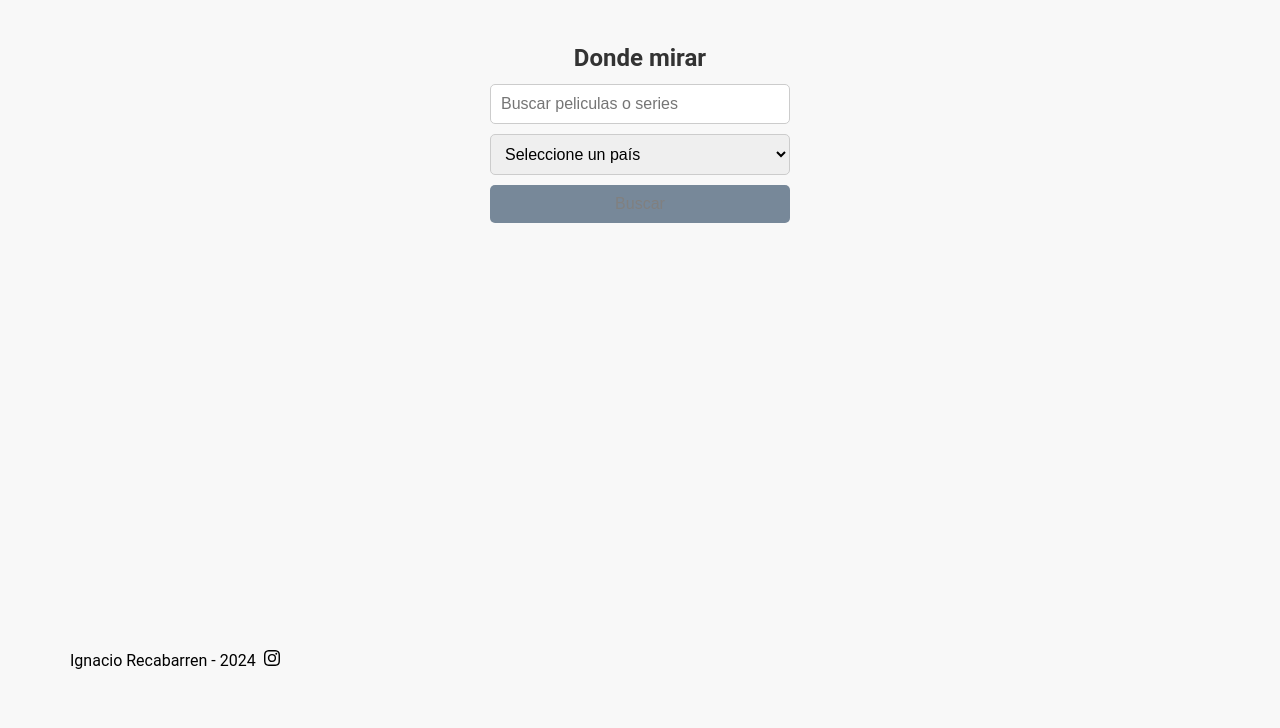
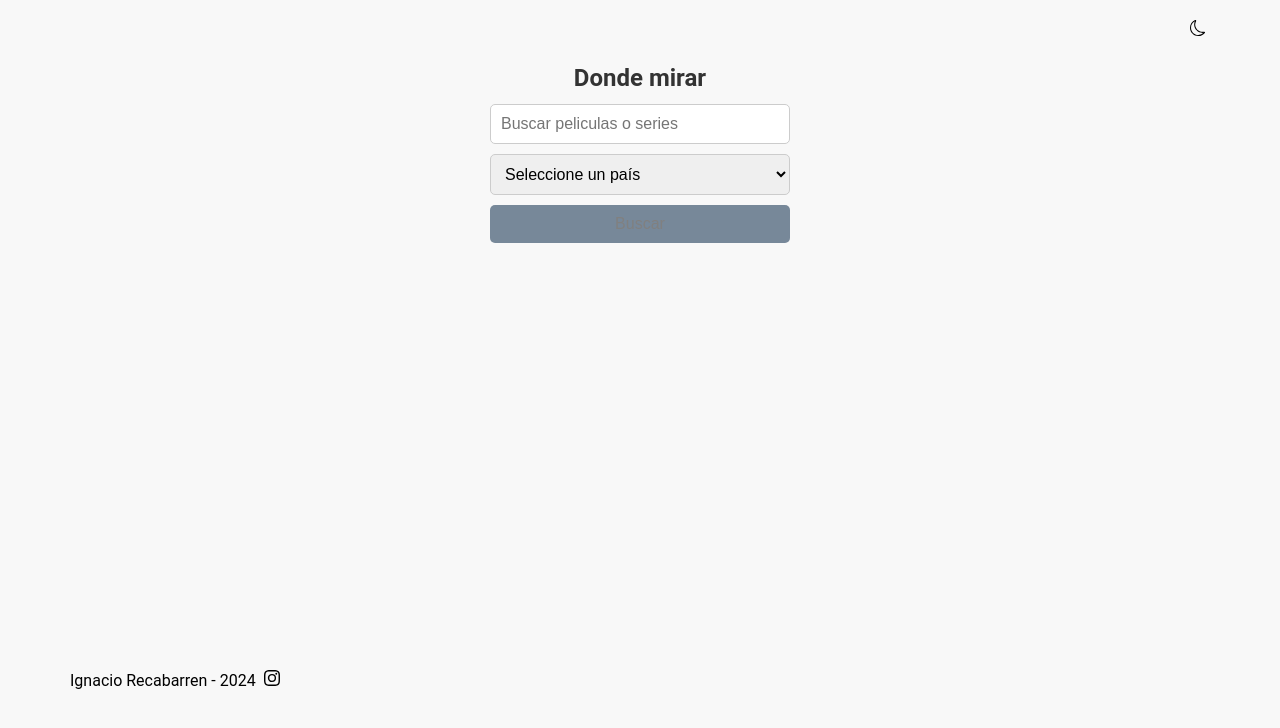
Before and after one commit to nachoreca/dondemirar, an Angular app: page / in a window 1280 px wide. Shown: the top 728 px of the page. Built offline with nearby package versions, Linux system fonts and the light colour scheme.

Commit message:
Dark mode added

```diff
--- a/src/app/app.component.css
+++ b/src/app/app.component.css
@@ -221,3 +221,7 @@ select,
     }
   }
 }
+
+.dark-mode-icon {
+  margin-left: 90%;
+}
--- a/src/app/app.component.html
+++ b/src/app/app.component.html
@@ -1,4 +1,14 @@
 <div class="container">
+  <div class="dark-mode-settings" *ngIf="darkMode">
+    <svg xmlns="http://www.w3.org/2000/svg" width="16" height="16" fill="white" class="bi bi-moon dark-mode-icon" viewBox="0 0 16 16" (click)="toggleDarkMode(false)">
+      <path d="M6 .278a.77.77 0 0 1 .08.858 7.2 7.2 0 0 0-.878 3.46c0 4.021 3.278 7.277 7.318 7.277q.792-.001 1.533-.16a.79.79 0 0 1 .81.316.73.73 0 0 1-.031.893A8.35 8.35 0 0 1 8.344 16C3.734 16 0 12.286 0 7.71 0 4.266 2.114 1.312 5.124.06A.75.75 0 0 1 6 .278M4.858 1.311A7.27 7.27 0 0 0 1.025 7.71c0 4.02 3.279 7.276 7.319 7.276a7.32 7.32 0 0 0 5.205-2.162q-.506.063-1.029.063c-4.61 0-8.343-3.714-8.343-8.29 0-1.167.242-2.278.681-3.286"/>
+    </svg>
+  </div>
+  <div class="dark-mode-settings" *ngIf="!darkMode">
+    <svg xmlns="http://www.w3.org/2000/svg" width="16" height="16" fill="black" class="bi bi-moon dark-mode-icon" viewBox="0 0 16 16" (click)="toggleDarkMode(true)">
+      <path d="M6 .278a.77.77 0 0 1 .08.858 7.2 7.2 0 0 0-.878 3.46c0 4.021 3.278 7.277 7.318 7.277q.792-.001 1.533-.16a.79.79 0 0 1 .81.316.73.73 0 0 1-.031.893A8.35 8.35 0 0 1 8.344 16C3.734 16 0 12.286 0 7.71 0 4.266 2.114 1.312 5.124.06A.75.75 0 0 1 6 .278M4.858 1.311A7.27 7.27 0 0 0 1.025 7.71c0 4.02 3.279 7.276 7.319 7.276a7.32 7.32 0 0 0 5.205-2.162q-.506.063-1.029.063c-4.61 0-8.343-3.714-8.343-8.29 0-1.167.242-2.278.681-3.286"/>
+    </svg>
+  </div>
   <h3 class="title">Donde mirar {{ this.title }}{{ this.title != '' ? '? 🤔': ''}}</h3>
 
   <div class="controls">
@@ -81,7 +91,7 @@
   <a href="https://www.instagram.com/nacho.recabarren" target="_blank">
     <p class="footer-name">Ignacio Recabarren - 2024</p>
 
-    <svg
+    <svg *ngIf="!this.darkMode"
       xmlns="http://www.w3.org/2000/svg"
       width="16"
       height="16"
@@ -93,5 +103,18 @@
         d="M8 0C5.829 0 5.556.01 4.703.048 3.85.088 3.269.222 2.76.42a3.9 3.9 0 0 0-1.417.923A3.9 3.9 0 0 0 .42 2.76C.222 3.268.087 3.85.048 4.7.01 5.555 0 5.827 0 8.001c0 2.172.01 2.444.048 3.297.04.852.174 1.433.372 1.942.205.526.478.972.923 1.417.444.445.89.719 1.416.923.51.198 1.09.333 1.942.372C5.555 15.99 5.827 16 8 16s2.444-.01 3.298-.048c.851-.04 1.434-.174 1.943-.372a3.9 3.9 0 0 0 1.416-.923c.445-.445.718-.891.923-1.417.197-.509.332-1.09.372-1.942C15.99 10.445 16 10.173 16 8s-.01-2.445-.048-3.299c-.04-.851-.175-1.433-.372-1.941a3.9 3.9 0 0 0-.923-1.417A3.9 3.9 0 0 0 13.24.42c-.51-.198-1.092-.333-1.943-.372C10.443.01 10.172 0 7.998 0zm-.717 1.442h.718c2.136 0 2.389.007 3.232.046.78.035 1.204.166 1.486.275.373.145.64.319.92.599s.453.546.598.92c.11.281.24.705.275 1.485.039.843.047 1.096.047 3.231s-.008 2.389-.047 3.232c-.035.78-.166 1.203-.275 1.485a2.5 2.5 0 0 1-.599.919c-.28.28-.546.453-.92.598-.28.11-.704.24-1.485.276-.843.038-1.096.047-3.232.047s-2.39-.009-3.233-.047c-.78-.036-1.203-.166-1.485-.276a2.5 2.5 0 0 1-.92-.598 2.5 2.5 0 0 1-.6-.92c-.109-.281-.24-.705-.275-1.485-.038-.843-.046-1.096-.046-3.233s.008-2.388.046-3.231c.036-.78.166-1.204.276-1.486.145-.373.319-.64.599-.92s.546-.453.92-.598c.282-.11.705-.24 1.485-.276.738-.034 1.024-.044 2.515-.045zm4.988 1.328a.96.96 0 1 0 0 1.92.96.96 0 0 0 0-1.92m-4.27 1.122a4.109 4.109 0 1 0 0 8.217 4.109 4.109 0 0 0 0-8.217m0 1.441a2.667 2.667 0 1 1 0 5.334 2.667 2.667 0 0 1 0-5.334"
       />
     </svg>
+
+    <svg *ngIf="this.darkMode"
+    xmlns="http://www.w3.org/2000/svg"
+    width="16"
+    height="16"
+    fill="white"
+    class="bi bi-instagram"
+    viewBox="0 0 16 16"
+  >
+    <path
+      d="M8 0C5.829 0 5.556.01 4.703.048 3.85.088 3.269.222 2.76.42a3.9 3.9 0 0 0-1.417.923A3.9 3.9 0 0 0 .42 2.76C.222 3.268.087 3.85.048 4.7.01 5.555 0 5.827 0 8.001c0 2.172.01 2.444.048 3.297.04.852.174 1.433.372 1.942.205.526.478.972.923 1.417.444.445.89.719 1.416.923.51.198 1.09.333 1.942.372C5.555 15.99 5.827 16 8 16s2.444-.01 3.298-.048c.851-.04 1.434-.174 1.943-.372a3.9 3.9 0 0 0 1.416-.923c.445-.445.718-.891.923-1.417.197-.509.332-1.09.372-1.942C15.99 10.445 16 10.173 16 8s-.01-2.445-.048-3.299c-.04-.851-.175-1.433-.372-1.941a3.9 3.9 0 0 0-.923-1.417A3.9 3.9 0 0 0 13.24.42c-.51-.198-1.092-.333-1.943-.372C10.443.01 10.172 0 7.998 0zm-.717 1.442h.718c2.136 0 2.389.007 3.232.046.78.035 1.204.166 1.486.275.373.145.64.319.92.599s.453.546.598.92c.11.281.24.705.275 1.485.039.843.047 1.096.047 3.231s-.008 2.389-.047 3.232c-.035.78-.166 1.203-.275 1.485a2.5 2.5 0 0 1-.599.919c-.28.28-.546.453-.92.598-.28.11-.704.24-1.485.276-.843.038-1.096.047-3.232.047s-2.39-.009-3.233-.047c-.78-.036-1.203-.166-1.485-.276a2.5 2.5 0 0 1-.92-.598 2.5 2.5 0 0 1-.6-.92c-.109-.281-.24-.705-.275-1.485-.038-.843-.046-1.096-.046-3.233s.008-2.388.046-3.231c.036-.78.166-1.204.276-1.486.145-.373.319-.64.599-.92s.546-.453.92-.598c.282-.11.705-.24 1.485-.276.738-.034 1.024-.044 2.515-.045zm4.988 1.328a.96.96 0 1 0 0 1.92.96.96 0 0 0 0-1.92m-4.27 1.122a4.109 4.109 0 1 0 0 8.217 4.109 4.109 0 0 0 0-8.217m0 1.441a2.667 2.667 0 1 1 0 5.334 2.667 2.667 0 0 1 0-5.334"
+    />
+  </svg>
   </a>
 </footer>
--- a/src/app/app.component.ts
+++ b/src/app/app.component.ts
@@ -16,8 +16,9 @@ export class AppComponent {
   title: string = '';
   results: any[] = [];
   loader: boolean = false;
-  darkMode = true;
-  emptyResults: boolean = false;
+  darkMode: boolean = false;
+  searched: boolean = false;
+  fill: string = 'black';
   constructor(private movieService: ServiceService) {}
 
   search() {
@@ -26,15 +27,16 @@ export class AppComponent {
       this.loader = true;
       (await this.movieService.search(this.title, this.country)).subscribe(
         (data) => {
+
+          this.searched = true;
+
           if (data.results) {
             this.results = data.results;
             this.loader = false;
-            this.emptyResults = false;
           }
 
           if (!data.results) {
             this.loader = false; // No hay resultados, oculta el loader
-            this.emptyResults = true;
             return;
           }
 
@@ -50,14 +52,18 @@ export class AppComponent {
                   }
                   processedResults++;
 
+                  if(result.watch_providers === undefined) {
+                    this.results = this.results.filter((item) => item.id !== result.id)
+                  }
+
                   // Cuando todos los resultados han sido procesados
-                  if (processedResults === this.results.length) {
-                    // Filtra los resultados para eliminar aquellos que no tienen watch_providers
-                    this.results = this.results.filter(
-                      (res) => res.watch_providers !== undefined
-                    );
-                    this.loader = false; // Oculta el loader
-                  }
+                  // if (processedResults === this.results.length) {
+                  //   // Filtra los resultados para eliminar aquellos que no tienen watch_providers
+                  //   this.results = this.results.filter(
+                  //     (res) => res.watch_providers !== undefined
+                  //   );
+                  //   this.loader = false; // Oculta el loader
+                  // }
                 });
             });
           }
@@ -70,5 +76,26 @@ export class AppComponent {
     this.results = [];
     this.title = '';
     this.country = '';
+    this.searched = false;
+
+  }
+
+  toggleDarkMode(value: boolean) {
+    this.darkMode = value;
+    const body = document.getElementsByTagName('body');
+    const title: any = document.getElementsByClassName('title');
+    const footer: any = document.getElementsByClassName('footer-name');
+    if (this.darkMode) {
+      body[0].style.background = 'rgb(60, 60, 60)';
+      title[0].style.color = 'white';
+      footer[0].style.color = 'white';
+      this.fill = 'white';
+    } else {
+      body[0].style.background = '#f8f8f8';
+      title[0].style.color = '#333';
+      footer[0].style.color = '#333';
+      this.fill = 'black';
+
+    }
   }
 }
```
